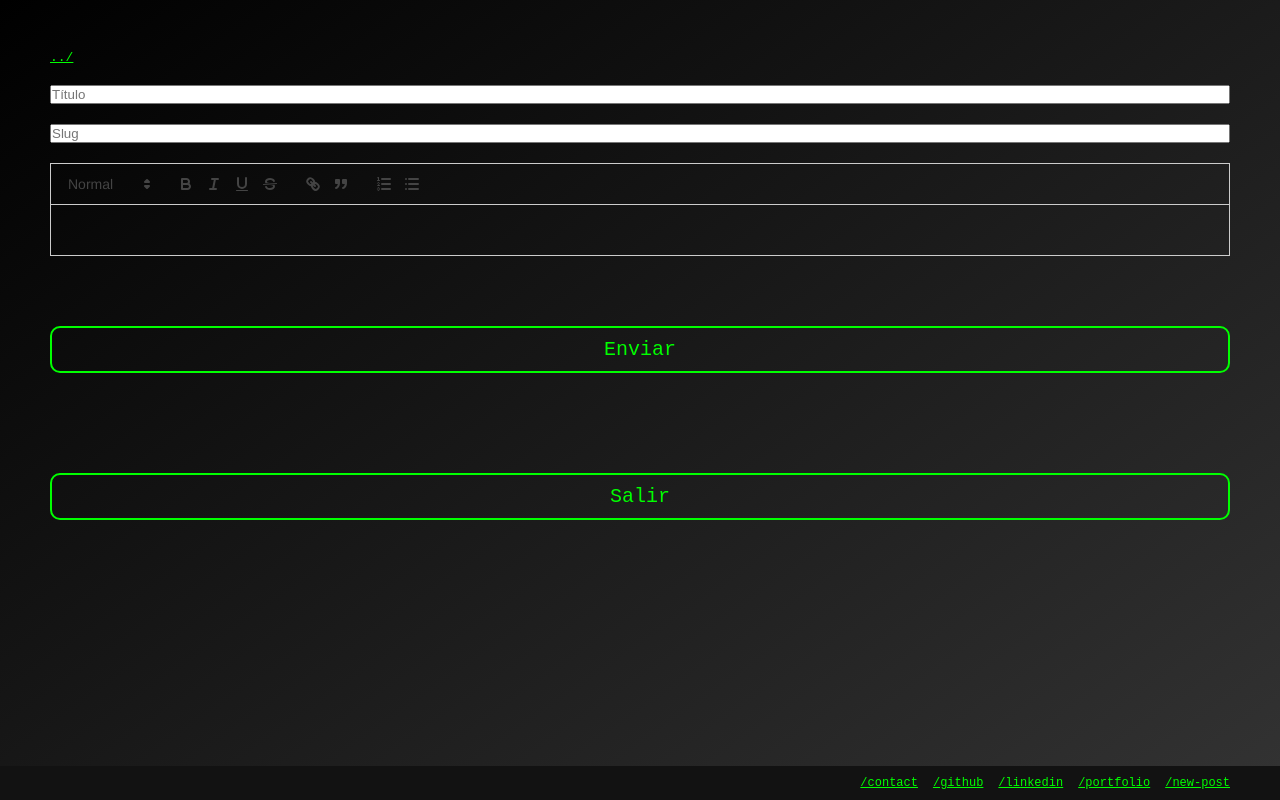
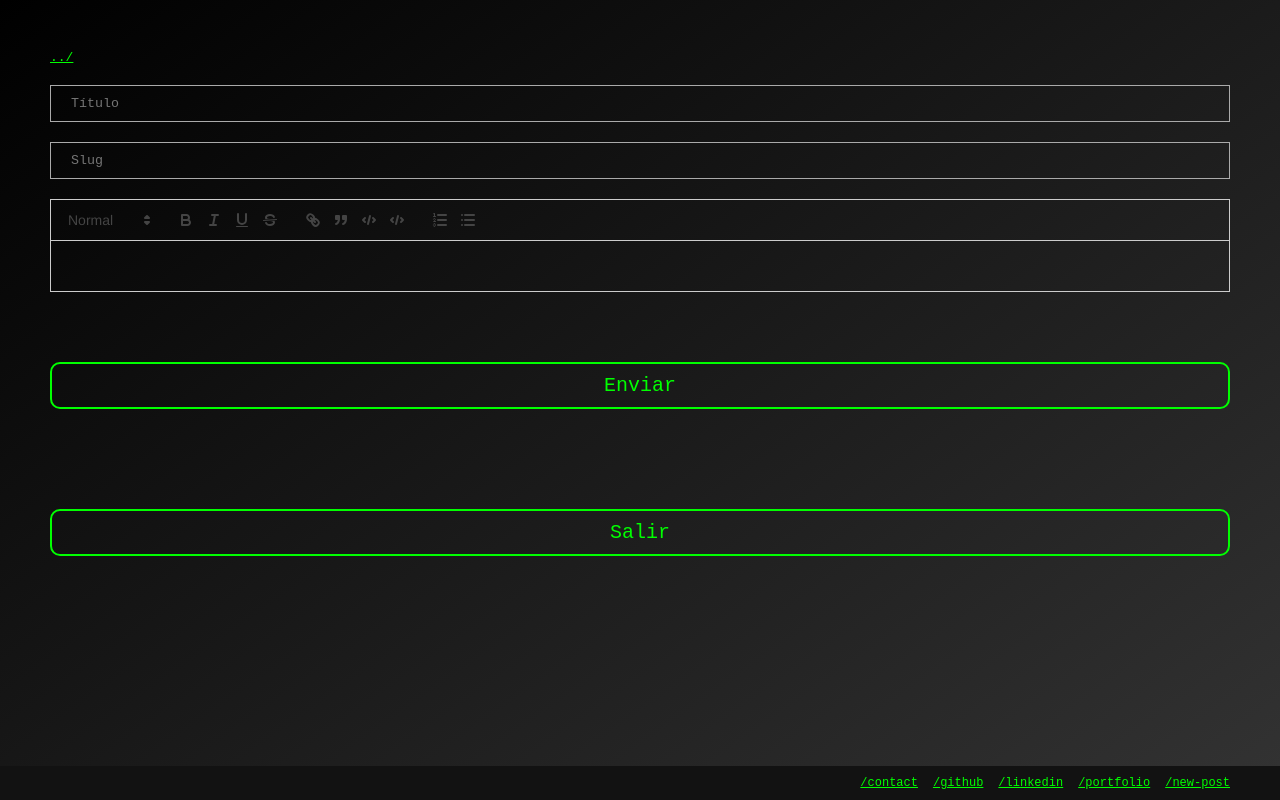
Before and after one commit to irenealcaine/blog, a React (Vite) app: page /new-post in a window 1280 px wide. Built offline with nearby package versions, Linux system fonts and the light colour scheme; no server answers; sample sign-in values are in the browser's storage.

Commit message:
update TextEditor.jsx and AuthContext.jsx

```diff
--- a/src/Components/TextEditor/TextEditor.jsx
+++ b/src/Components/TextEditor/TextEditor.jsx
@@ -6,6 +6,7 @@ import { collection, addDoc, Timestamp } from "firebase/firestore";
 import { Link, useNavigate } from 'react-router-dom';
 import './TextEditor.css'
 import Button from '../Button/Button';
+import TextInput from '../TextInput/TextInput';
 
 const TextEditor = () => {
 
@@ -18,7 +19,7 @@ const TextEditor = () => {
     toolbar: [
       [{ 'header': [2, 3, false] }],
       ['bold', 'italic', 'underline', 'strike'],
-      ['link', 'blockquote'],
+      ['link', 'blockquote', 'code', 'code-block'],
       [{ 'list': 'ordered' }, { 'list': 'bullet' }]
     ],
   }
@@ -47,17 +48,17 @@ const TextEditor = () => {
 
   return (
     <div className='text-editor'>
+
       <Link to={'/'}>../</Link>
-      <input
-        type="text"
-        placeholder='Título'
+
+      <TextInput
+        placeholder={'Título'}
         value={titleValue}
         onChange={(e) => setTitleValue(e.target.value)}
       />
 
-      <input
-        type="text"
-        placeholder='Slug'
+      <TextInput
+        placeholder={'Slug'}
         value={slugValue}
         onChange={(e) => setSlugValue(e.target.value)}
       />
--- /dev/null
+++ b/src/Components/TextInput/TextInput.css
@@ -0,0 +1,6 @@
+.text-input{
+  background-color: transparent;
+  padding: 10px 20px;
+  border: 1px solid #aaa;
+  font-family: monospace;
+}
--- /dev/null
+++ b/src/Components/TextInput/TextInput.jsx
@@ -0,0 +1,16 @@
+import React from 'react'
+import './TextInput.css'
+
+const TextInput = ({ placeholder, value, onChange }) => {
+  return (
+    <input
+      className='text-input'
+      type="text"
+      placeholder={placeholder}
+      value={value}
+      onChange={onChange}
+    />
+  )
+}
+
+export default TextInput
--- a/src/Context/AuthContext.jsx
+++ b/src/Context/AuthContext.jsx
@@ -11,7 +11,6 @@ export function AuthContextProvider({ children }) {
   useEffect(() => {
     const unsubscribe = onAuthStateChanged(auth, (currentUser) => {
       setUser(currentUser)
-      console.log(currentUser)
     })
 
     return () => {
```
